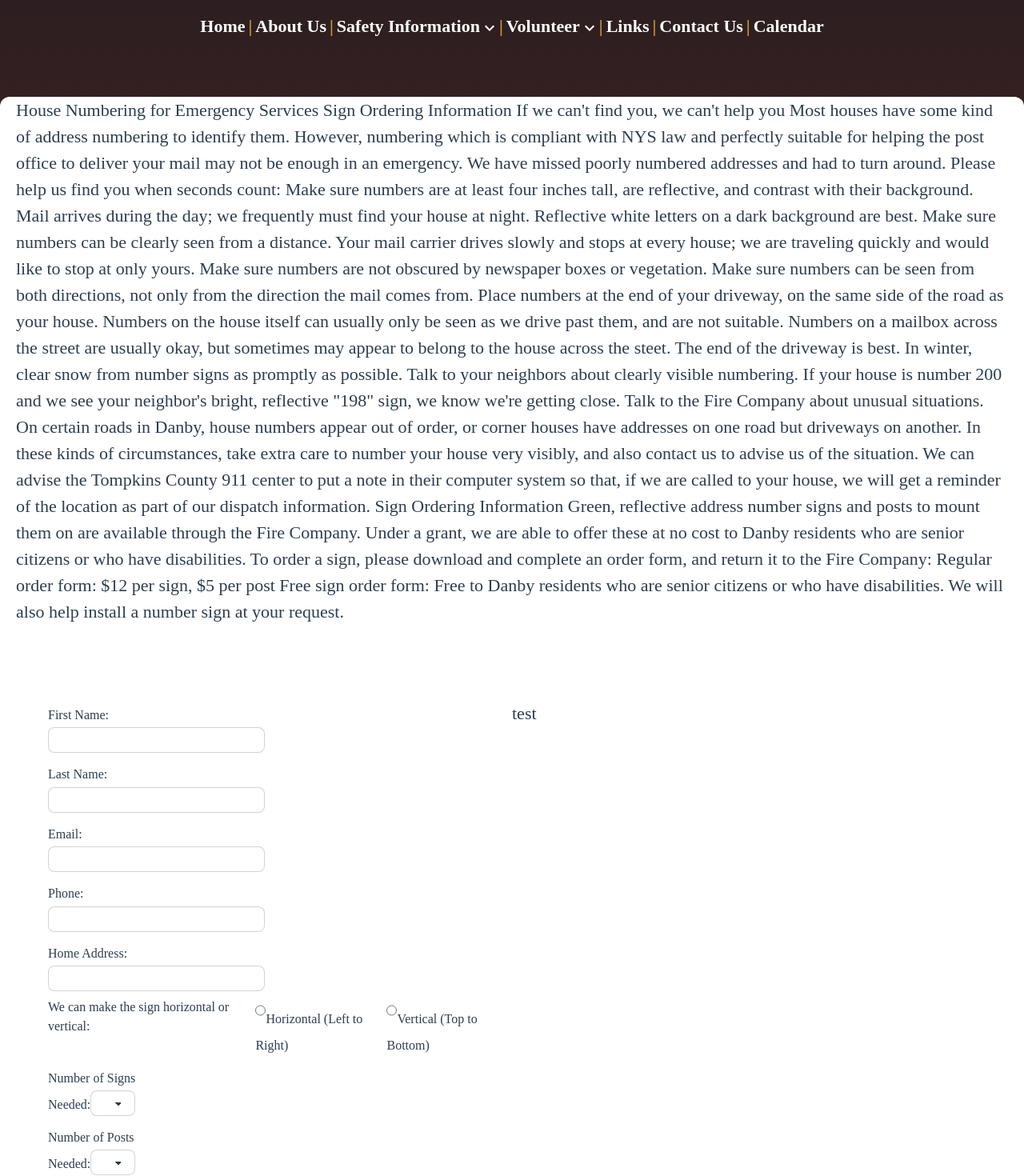
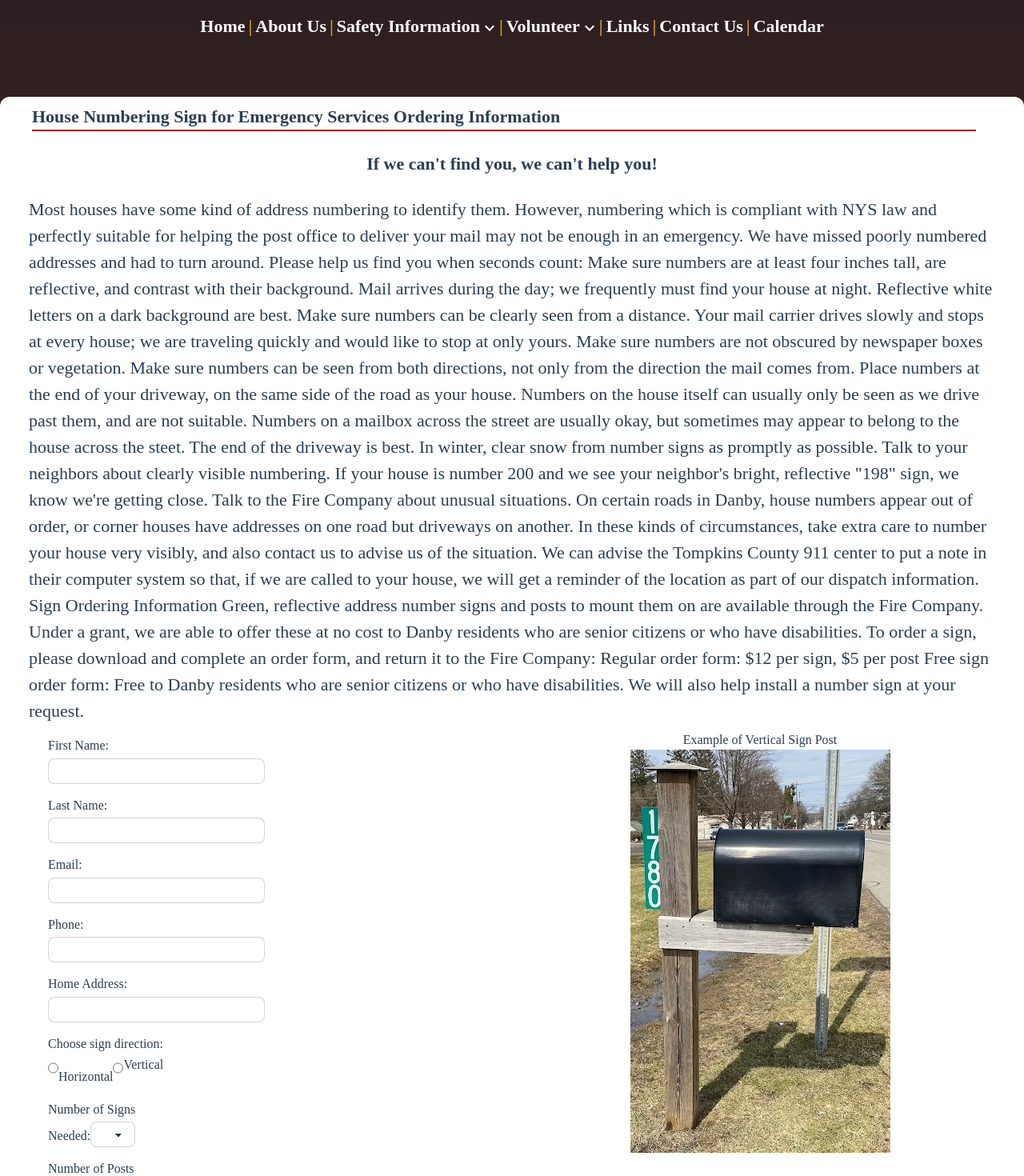
Before and after one commit to jdimichele/DanbyFireDept, a Vue app: page /safety/housesign in a window 1280 px wide. Shown: the part 220-1690 px from the top of the page at 80% size. Built offline with nearby package versions, Linux system fonts and the light colour scheme; what vue3-editor would draw is missing.

Commit message:
Cleaned up form, added example picture, and info about signs.

```diff
--- a/src/components/subpages/SafetyHouseSign.vue
+++ b/src/components/subpages/SafetyHouseSign.vue
@@ -1,46 +1,54 @@
 <template>
   <div class="grid grid-cols-2 grid-rows-2">
     <div class="col-span-2">
-      <p>
-        House Numbering for Emergency Services Sign Ordering Information If we
-        can't find you, we can't help you Most houses have some kind of address
-        numbering to identify them. However, numbering which is compliant with
-        NYS law and perfectly suitable for helping the post office to deliver
-        your mail may not be enough in an emergency. We have missed poorly
-        numbered addresses and had to turn around. Please help us find you when
-        seconds count: Make sure numbers are at least four inches tall, are
-        reflective, and contrast with their background. Mail arrives during the
-        day; we frequently must find your house at night. Reflective white
-        letters on a dark background are best. Make sure numbers can be clearly
-        seen from a distance. Your mail carrier drives slowly and stops at every
-        house; we are traveling quickly and would like to stop at only yours.
-        Make sure numbers are not obscured by newspaper boxes or vegetation.
-        Make sure numbers can be seen from both directions, not only from the
+      <div class="py-2">
+        <h2 class="font-bold flex-grow border-b-2 ml-5 mr-10 border-danby-red">
+          House Numbering Sign for Emergency Services Ordering Information
+        </h2>
+        <h4 class="font-bold flex-grow text-center py-6">
+          If we can't find you, we can't help you!
+        </h4>
+        <p class="mx-4">
+          Most houses have some kind of address numbering to identify them.
+          However, numbering which is compliant with NYS law and perfectly
+          suitable for helping the post office to deliver your mail may not be
+          enough in an emergency. We have missed poorly numbered addresses and
+          had to turn around. Please help us find you when seconds count: Make
+          sure numbers are at least four inches tall, are reflective, and
+          contrast with their background. Mail arrives during the day; we
+          frequently must find your house at night. Reflective white letters on
+          a dark background are best. Make sure numbers can be clearly seen from
+          a distance. Your mail carrier drives slowly and stops at every house;
+          we are traveling quickly and would like to stop at only yours. Make
+          sure numbers are not obscured by newspaper boxes or vegetation. Make
+          sure numbers can be seen from both directions, not only from the
           direction the mail comes from. Place numbers at the end of your
           driveway, on the same side of the road as your house. Numbers on the
-        house itself can usually only be seen as we drive past them, and are not
-        suitable. Numbers on a mailbox across the street are usually okay, but
-        sometimes may appear to belong to the house across the steet. The end of
-        the driveway is best. In winter, clear snow from number signs as
-        promptly as possible. Talk to your neighbors about clearly visible
+          house itself can usually only be seen as we drive past them, and are
+          not suitable. Numbers on a mailbox across the street are usually okay,
+          but sometimes may appear to belong to the house across the steet. The
+          end of the driveway is best. In winter, clear snow from number signs
+          as promptly as possible. Talk to your neighbors about clearly visible
           numbering. If your house is number 200 and we see your neighbor's
-        bright, reflective "198" sign, we know we're getting close. Talk to the
-        Fire Company about unusual situations. On certain roads in Danby, house
-        numbers appear out of order, or corner houses have addresses on one road
-        but driveways on another. In these kinds of circumstances, take extra
-        care to number your house very visibly, and also contact us to advise us
-        of the situation. We can advise the Tompkins County 911 center to put a
-        note in their computer system so that, if we are called to your house,
-        we will get a reminder of the location as part of our dispatch
-        information. Sign Ordering Information Green, reflective address number
-        signs and posts to mount them on are available through the Fire Company.
-        Under a grant, we are able to offer these at no cost to Danby residents
-        who are senior citizens or who have disabilities. To order a sign,
-        please download and complete an order form, and return it to the Fire
-        Company: Regular order form: $12 per sign, $5 per post Free sign order
-        form: Free to Danby residents who are senior citizens or who have
-        disabilities. We will also help install a number sign at your request.
+          bright, reflective "198" sign, we know we're getting close. Talk to
+          the Fire Company about unusual situations. On certain roads in Danby,
+          house numbers appear out of order, or corner houses have addresses on
+          one road but driveways on another. In these kinds of circumstances,
+          take extra care to number your house very visibly, and also contact us
+          to advise us of the situation. We can advise the Tompkins County 911
+          center to put a note in their computer system so that, if we are
+          called to your house, we will get a reminder of the location as part
+          of our dispatch information. Sign Ordering Information Green,
+          reflective address number signs and posts to mount them on are
+          available through the Fire Company. Under a grant, we are able to
+          offer these at no cost to Danby residents who are senior citizens or
+          who have disabilities. To order a sign, please download and complete
+          an order form, and return it to the Fire Company: Regular order form:
+          $12 per sign, $5 per post Free sign order form: Free to Danby
+          residents who are senior citizens or who have disabilities. We will
+          also help install a number sign at your request.
         </p>
+      </div>
     </div>
     <div class="">
       <form @submit.prevent="submitHouseSign" class="pb-5">
@@ -124,13 +132,11 @@
           <!-- Sign Direction radio buttons -->
           <div class="sm:flex pb-2 ml-10">
             <div>
-              <p class="text-base">
-                We can make the sign horizontal or vertical:
-              </p>
-            </div>
+              <label class="text-base"> Choose sign direction: </label>
+              <div class="flex">
                 <div class="">
                   <input
-                class="input input-sm input-bordered"
+                    class="input input-sm"
                     type="radio"
                     id="sign-direction"
                     name="sign-direction"
@@ -138,11 +144,8 @@
                     v-model="signDirection"
                     required
                   />
-              <label for="horizontal" class="text-base"
-                >Horizontal (Left to Right)</label
-              >
+                  <label for="horizontal" class="text-base">Horizontal</label>
                 </div>
-            <div class="">
                 <input
                   class="input input-sm input-bordered"
                   type="radio"
@@ -152,9 +155,8 @@
                   v-model="signDirection"
                   required
                 />
-              <label for="vertical" class="text-base"
-                >Vertical (Top to Bottom)</label
-              >
+                <label for="vertical" class="text-base">Vertical</label>
+              </div>
             </div>
           </div>
 
@@ -270,7 +272,12 @@
     </div>
 
     <!-- Sign Post Photo div -->
-    <div><p>test</p></div>
+    <div>
+      <h2 class="text-center text-base">Example of Vertical Sign Post</h2>
+      <div class="flex justify-center items-center">
+        <img class="" src="../../assets/sign-post.jpg" />
+      </div>
+    </div>
   </div>
 </template>
 
```
Lines whose indentation alone changed are shown as unchanged.
